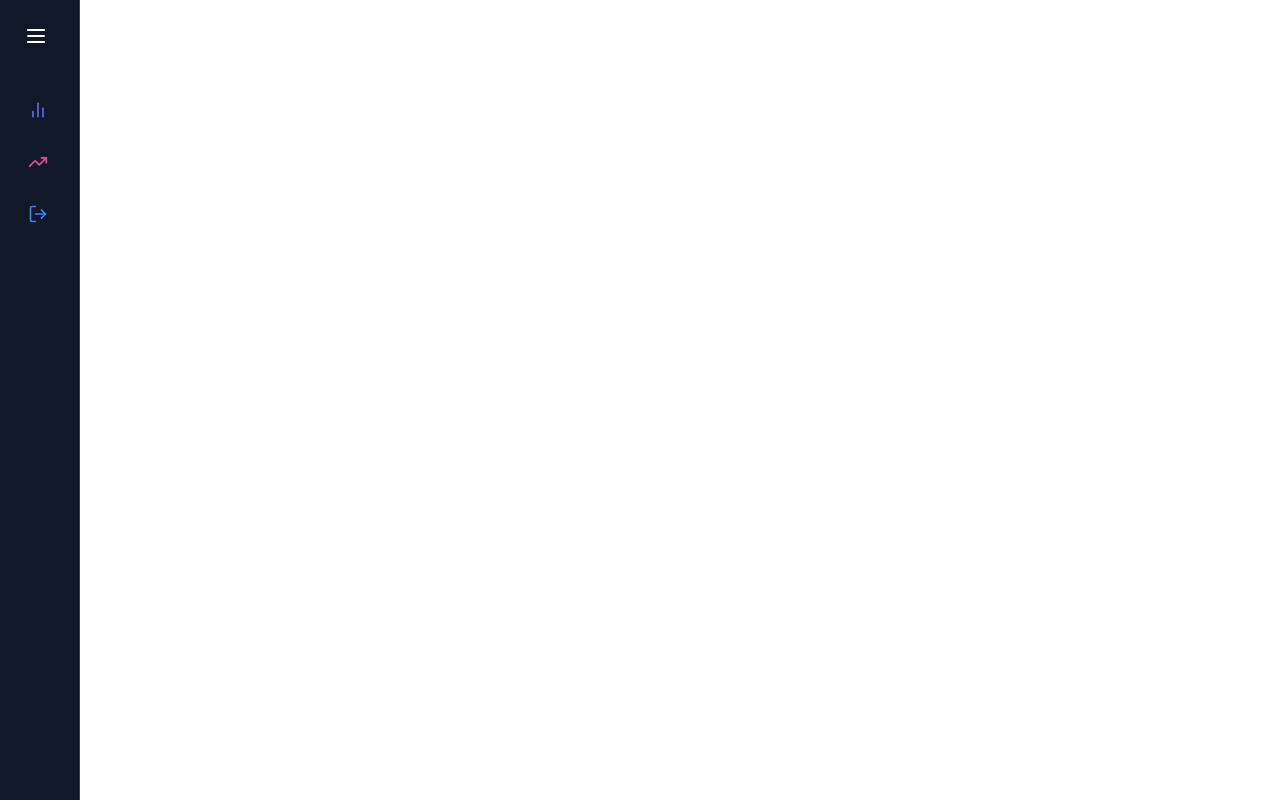
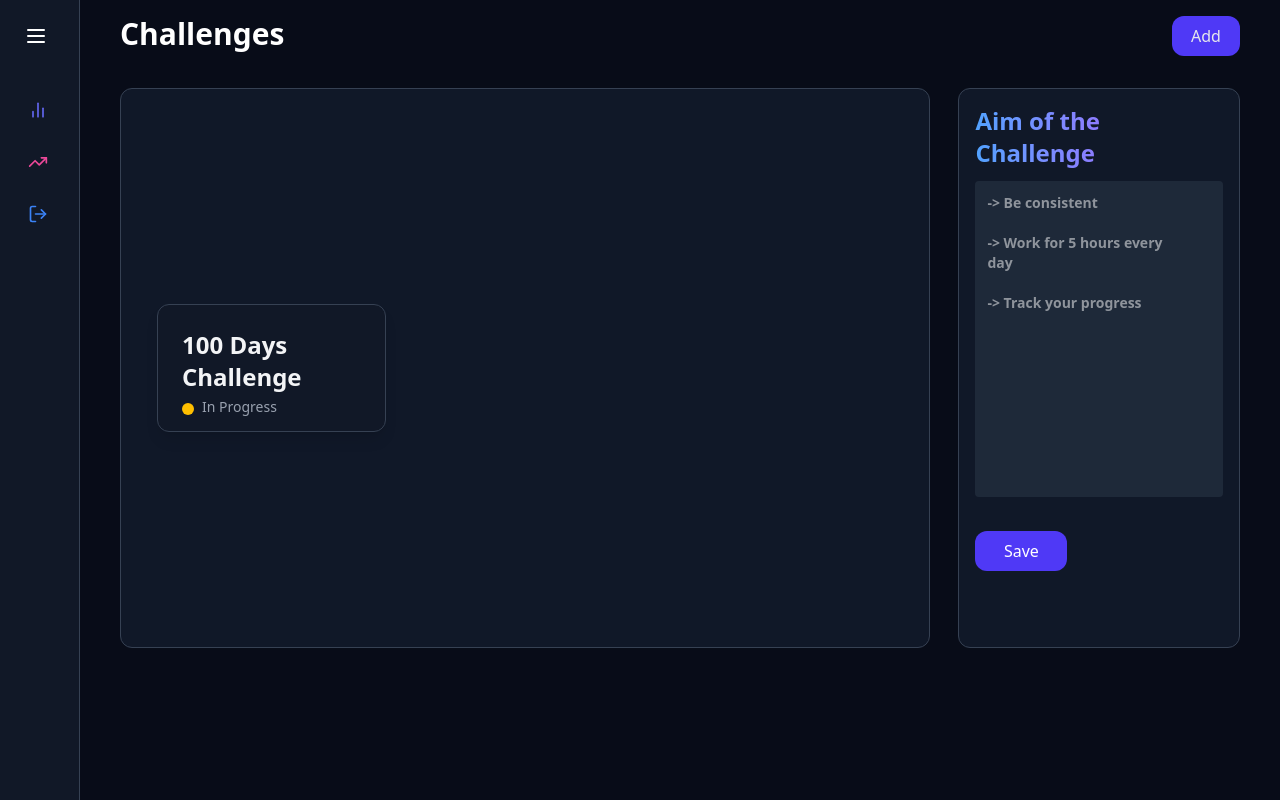
Before and after one commit to foolcodes/journey, a React (Vite) app: page /challenges in a window 1280 px wide. Before the commit this address had no page. Built offline with nearby package versions, Linux system fonts and the light colour scheme.

Commit message:
Changed some file structure and added ChallengeModal component and integrated it.

```diff
--- a/src/App.jsx
+++ b/src/App.jsx
@@ -4,7 +4,7 @@ import Home from "./components/Home";
 import Login from "./components/Login";
 import Register from "./components/Register";
 import Overview from "./components/Overview";
-import Main from "./components/Main";
+import Challenges from "./components/Challenges";
 import Sidebar from "./components/Sidebar";
 
 const App = () => {
@@ -24,7 +24,7 @@ const App = () => {
         <Route exact path="/login" element={<Login />} />
         <Route exact path="/register" element={<Register />} />
         <Route exact path="/overview" element={<Overview />} />
-        <Route exact path="/main" element={<Main />} />
+        <Route exact path="/challenges" element={<Challenges />} />
       </Routes>
     </div>
   );
--- a/src/components/Modal/index.jsx
+++ b/src/components/ChallengeModal/index.jsx
@@ -1,5 +1,5 @@
-import { X, Hourglass } from "lucide-react";
-const Modal = ({ onClose }) => {
+import { X, CalendarDays } from "lucide-react";
+const ChallengeModal = ({ onCloseChallengeModal }) => {
   return (
     <div
       data-aos="fade-up"
@@ -7,31 +7,28 @@ const Modal = ({ onClose }) => {
     >
       <div className="flex flex-col">
         <button
-          onClick={onClose}
+          onClick={onCloseChallengeModal}
           className="place-self-end cursor-pointer mb-2"
         >
           <X size={30} color="white" />
         </button>
         <div className="bg-indigo-600 p-5 text-white rounded-xl w-100">
-          <h1 className="text-3xl font-bold mb-7 text-center">
-            New Day, Same Goal!
-          </h1>
-          <h2 className="text-xl mb-3 font-medium">Day 1</h2>
+          <h1 className="text-3xl font-bold mb-7 text-center">Up for It?</h1>
           <form className="flex flex-col items-center">
             <div className="relative w-full mb-5 flex justify-center items-center">
               <input
                 type="text"
-                placeholder="Hours?"
+                placeholder="Number of Days?"
                 className="border-none focus:outline-none p-3 pr-10 h-11 bg-white w-full text-black rounded text-sm"
               />
-              <Hourglass
+              <CalendarDays
                 className="absolute right-3 top-1/2 transform -translate-y-1/2 text-gray-500"
                 size={19}
               />
             </div>{" "}
             <textarea
-              placeholder="Topics Covered"
-              className="border-none focus:outline-none p-3 pr-10 bg-white w-full text-black rounded text-sm resize-none h-24 mb-5"
+              placeholder="Describe what you want to achieve with this challenge"
+              className="border-none focus:outline-none p-3 pr-10 bg-white w-full text-black rounded text-sm resize-none h-24 mb-5 overflow-y-scroll custom-scrollbar"
             />
             <button className="text-white cursor-pointer bg-black rounded w-17 px-4 py-2 font-medium">
               Add
@@ -43,4 +40,4 @@ const Modal = ({ onClose }) => {
   );
 };
 
-export default Modal;
+export default ChallengeModal;
--- /dev/null
+++ b/src/components/Challenges/index.jsx
@@ -0,0 +1,46 @@
+import { useState } from "react";
+
+import ChallengeCard from "../ChallengeCard";
+import Note from "../Note";
+import ChallengeModal from "../ChallengeModal";
+
+const Challenges = () => {
+  const [challengeModal, toggleChalengeModal] = useState(false);
+
+  const challenges = [
+    { title: "100 Days Challenge", status: "In Progress", id: 1 },
+  ];
+  return (
+    <div className="w-full h-screen bg-[#080C18] font-semibold p-10 pt-4">
+      <div className="flex justify-between">
+        <h1 data-aos="fade-down" className="text-white text-3xl">
+          Challenges
+        </h1>
+        <button
+          onClick={() => toggleChalengeModal(true)}
+          className="text-gray-200 hover:text-white transition duration-300 cursor-pointer bg-indigo-600 rounded-xl w-17 px-4 py-2 font-medium"
+        >
+          Add
+        </button>
+      </div>
+      <div className="flex mt-8">
+        <div
+          data-aos="fade-right"
+          className="bg-gray-900 border mr-7 border-gray-700 min-h-[70vh] max-h-[70vh] w-[65vw] p-6 rounded-xl grid grid-cols-3 items-center overflow-y-scroll custom-scrollbar"
+        >
+          {challenges.map((eachItem) => (
+            <ChallengeCard challengeDetails={eachItem} key={eachItem.id} />
+          ))}
+        </div>
+        <Note />
+      </div>
+      {challengeModal && (
+        <ChallengeModal
+          onCloseChallengeModal={() => toggleChalengeModal(false)}
+        />
+      )}
+    </div>
+  );
+};
+
+export default Challenges;
--- /dev/null
+++ b/src/components/DayModal/index.jsx
@@ -0,0 +1,46 @@
+import { X, Hourglass } from "lucide-react";
+const DayModal = ({ onClose }) => {
+  return (
+    <div
+      data-aos="fade-up"
+      className="fixed inset-0 bg-black/10 backdrop-blur-sm z-50 flex items-center justify-center"
+    >
+      <div className="flex flex-col">
+        <button
+          onClick={onClose}
+          className="place-self-end cursor-pointer mb-2"
+        >
+          <X size={30} color="white" />
+        </button>
+        <div className="bg-indigo-600 p-5 text-white rounded-xl w-100">
+          <h1 className="text-3xl font-bold mb-7 text-center">
+            New Day, Same Goal!
+          </h1>
+          <h2 className="text-xl mb-3 font-medium">Day 1</h2>
+          <form className="flex flex-col items-center">
+            <div className="relative w-full mb-5 flex justify-center items-center">
+              <input
+                type="text"
+                placeholder="Hours?"
+                className="border-none focus:outline-none p-3 pr-10 h-11 bg-white w-full text-black rounded text-sm"
+              />
+              <Hourglass
+                className="absolute right-3 top-1/2 transform -translate-y-1/2 text-gray-500"
+                size={19}
+              />
+            </div>{" "}
+            <textarea
+              placeholder="Topics Covered"
+              className="border-none focus:outline-none p-3 pr-10 bg-white w-full text-black rounded text-sm resize-none h-24 mb-5"
+            />
+            <button className="text-white cursor-pointer bg-black rounded w-17 px-4 py-2 font-medium">
+              Add
+            </button>
+          </form>
+        </div>
+      </div>
+    </div>
+  );
+};
+
+export default DayModal;
--- a/src/components/Main/index.jsx
+++ /dev/null
@@ -1,28 +0,0 @@
-import ChallengeCard from "../ChallengeCard";
-import Note from "../Note";
-
-const Main = () => {
-  const challenges = [
-    { title: "100 Days Challenge", status: "In Progress", id: 1 },
-  ];
-  return (
-    <div className="w-full h-screen bg-[#080C18] font-semibold p-10 pt-4">
-      <h1 data-aos="fade-down" className="text-white text-3xl">
-        Challenges
-      </h1>
-      <div className="flex mt-8">
-        <div
-          data-aos="fade-right"
-          className="bg-gray-900 border mr-7 border-gray-700 min-h-[70vh] max-h-[70vh] w-[65vw] p-6 rounded-xl grid grid-cols-3 items-center overflow-y-scroll custom-scrollbar"
-        >
-          {challenges.map((eachItem) => (
-            <ChallengeCard challengeDetails={eachItem} key={eachItem.id} />
-          ))}
-        </div>
-        <Note />
-      </div>
-    </div>
-  );
-};
-
-export default Main;
--- a/src/components/Overview/index.jsx
+++ b/src/components/Overview/index.jsx
@@ -2,7 +2,7 @@ import { useState } from "react";
 
 import Chart from "../Chart";
 import StatisticsCard from "../StatisticsCard";
-import Modal from "../Modal";
+import DayModal from "../DayModal";
 import ShinyButton from "../ShinnyButton/ShinyButton";
 
 const details = [
@@ -37,7 +37,7 @@ const Overview = () => {
         ))}
       </div>
       <Chart />
-      {modal && <Modal onClose={() => toggleModal(false)} />}
+      {modal && <DayModal onClose={() => toggleModal(false)} />}
     </div>
   );
 };
--- a/src/components/Sidebar/index.jsx
+++ b/src/components/Sidebar/index.jsx
@@ -6,7 +6,12 @@ import { BarChart2, LogOut, TrendingUp, Menu } from "lucide-react";
 
 const SIDEBAR = [
   { name: "Overview", icon: BarChart2, color: "#6366F1", path: "/overview" },
-  { name: "Challenges", icon: TrendingUp, color: "#EC4899", path: "/main" },
+  {
+    name: "Challenges",
+    icon: TrendingUp,
+    color: "#EC4899",
+    path: "/challenges",
+  },
   { name: "Sign Out", icon: LogOut, color: "#3B82F6", path: "/signout" },
 ];
 
```
